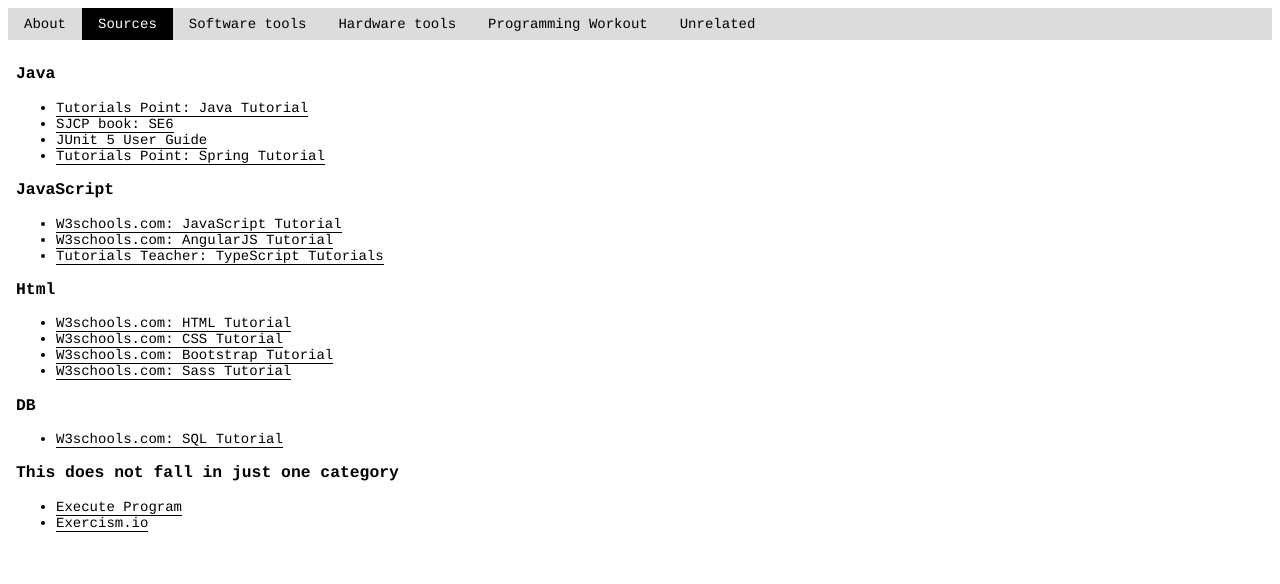
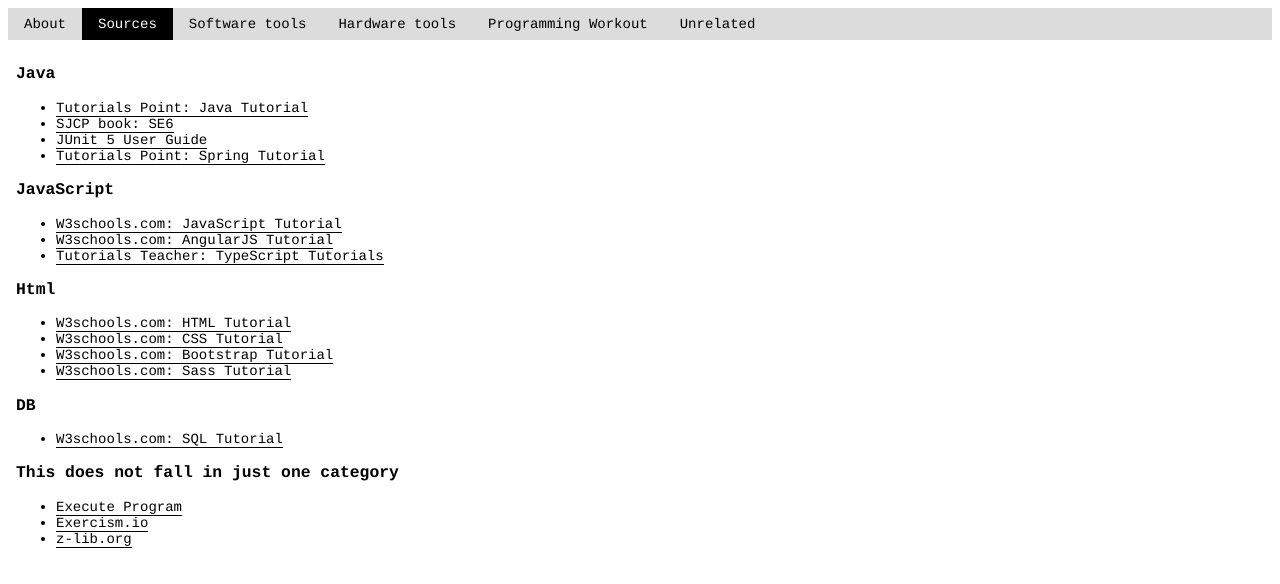
Before and after one commit to kowodo/kowodo.github.io, a plain HTML site: page sources.html in a window 1280 px wide. Drawn offline with Linux system fonts and the light colour scheme.

Commit message:
++ zlib.org

```diff
--- a/sources.html
+++ b/sources.html
@@ -48,6 +48,7 @@
     <ul>
         <li><a href="https://www.executeprogram.com/">Execute Program</a><br></li>
         <li><a href="https://exercism.io/">Exercism.io</a><br></li>
+        <li><a href="https://z-lib.org/">z-lib.org</a><br></li>
     </ul>
 </div>
 
```
